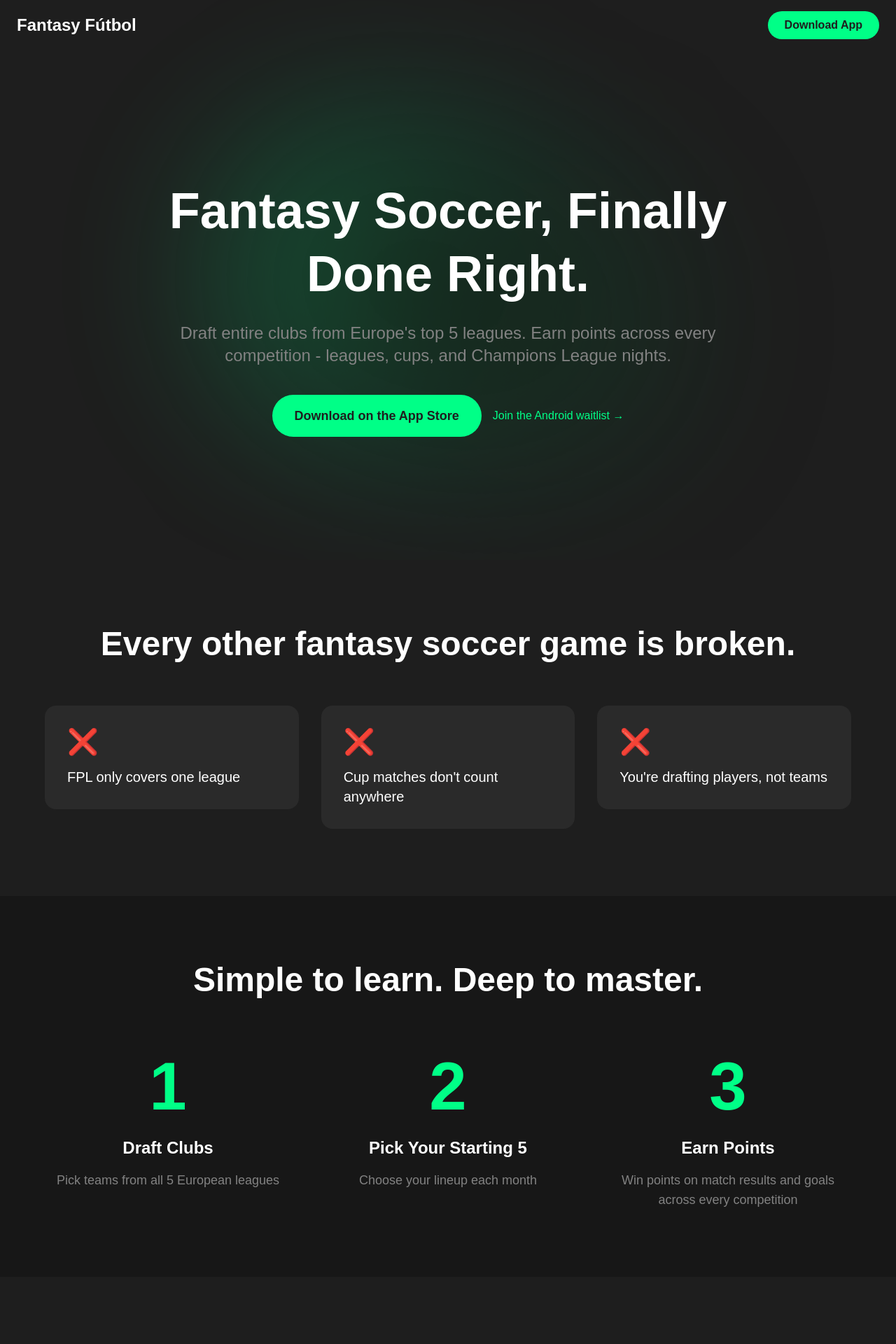
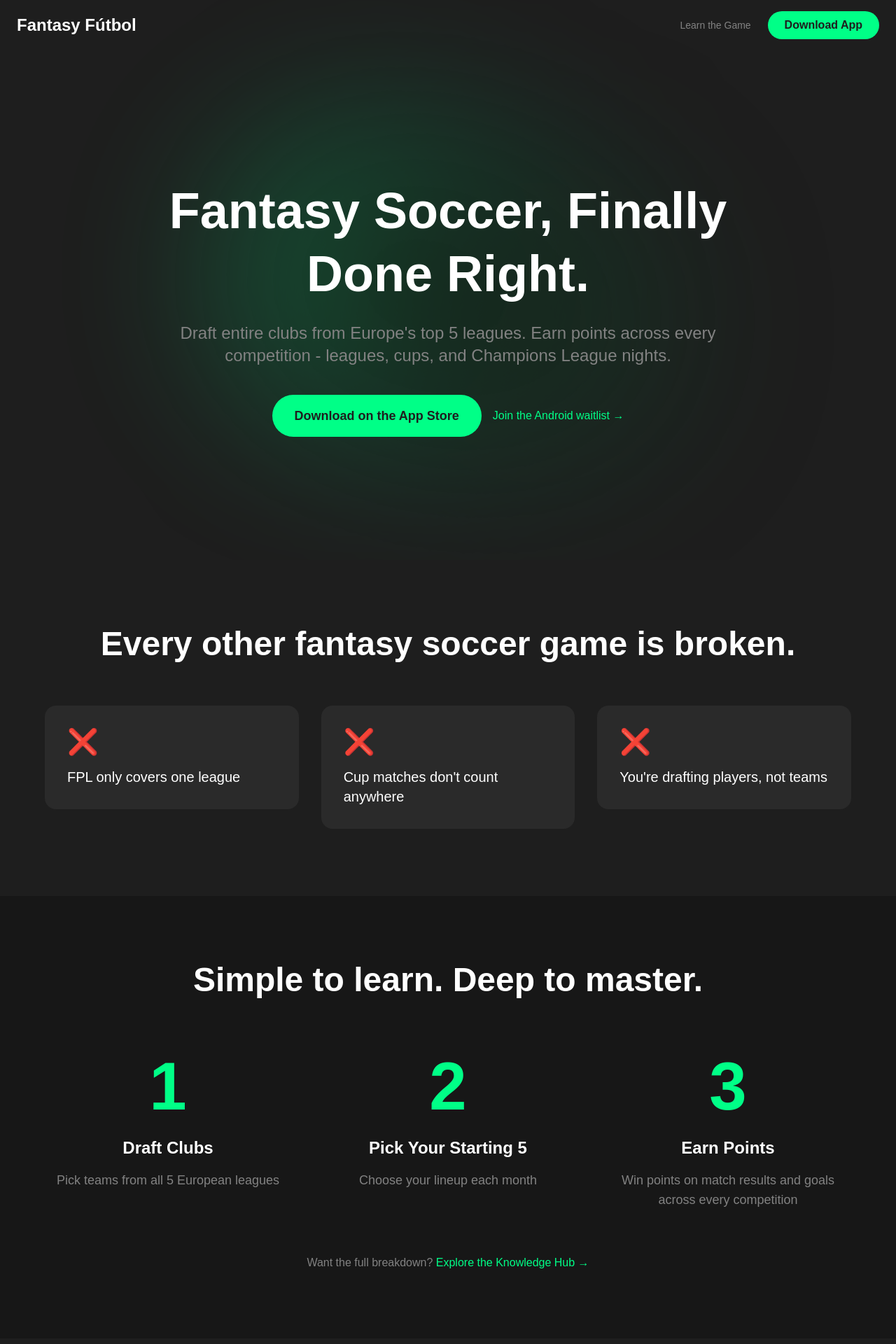
Before and after one commit to fantasy-futbol/website, a Next.js app: page / in a window 1280 px wide. Shown: the top 1920 px of the page at 70% size. Built offline with nearby package versions, Linux system fonts and the light colour scheme.

Commit message:
Add Knowledge Hub links to homepage nav and How It Works section

```diff
--- a/src/app/page.tsx
+++ b/src/app/page.tsx
@@ -74,6 +74,13 @@ export default function Home() {
       >
         <div className="max-w-7xl mx-auto px-6 py-4 flex items-center justify-between">
           <div className="text-2xl font-bold">Fantasy Fútbol</div>
+          <div className="flex items-center gap-6">
+            <a
+              href="/knowledge-hub"
+              className="hidden md:block text-[#828282] hover:text-white transition-colors text-sm font-medium"
+            >
+              Learn the Game
+            </a>
             <a
               href="https://apps.apple.com/app/id6755744058"
               target="_blank"
@@ -82,6 +89,7 @@ export default function Home() {
             >
               Download App
             </a>
+          </div>
         </div>
       </nav>
 
@@ -202,6 +210,15 @@ export default function Home() {
               </div>
             </FadeInSection>
           </div>
+
+          <FadeInSection delay={0.4}>
+            <p className="text-center mt-16 text-[#828282]">
+              Want the full breakdown?{' '}
+              <a href="/knowledge-hub" className="text-[#00FF87] hover:text-white transition-colors">
+                Explore the Knowledge Hub →
+              </a>
+            </p>
+          </FadeInSection>
         </div>
       </section>
 
```
Lines whose indentation alone changed are shown as unchanged.
